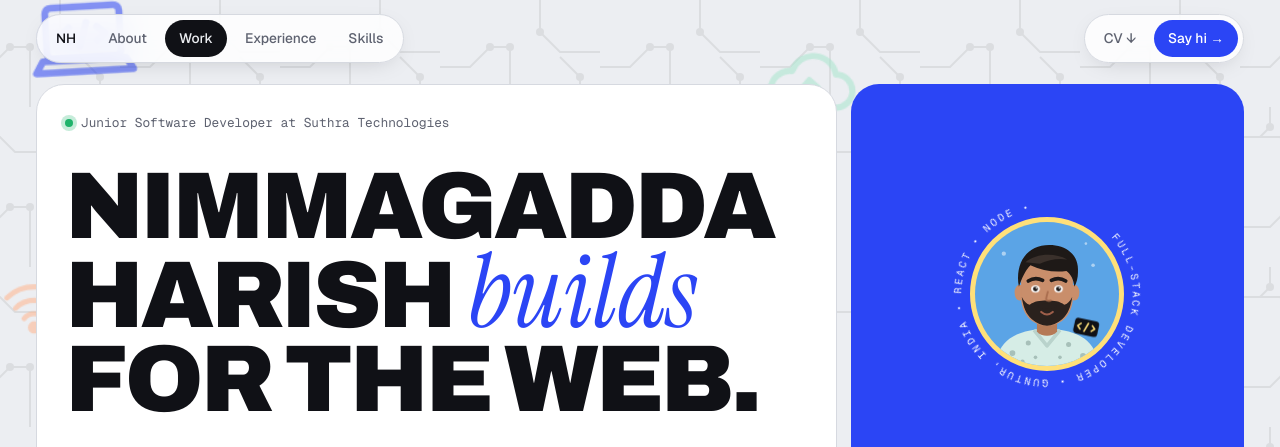
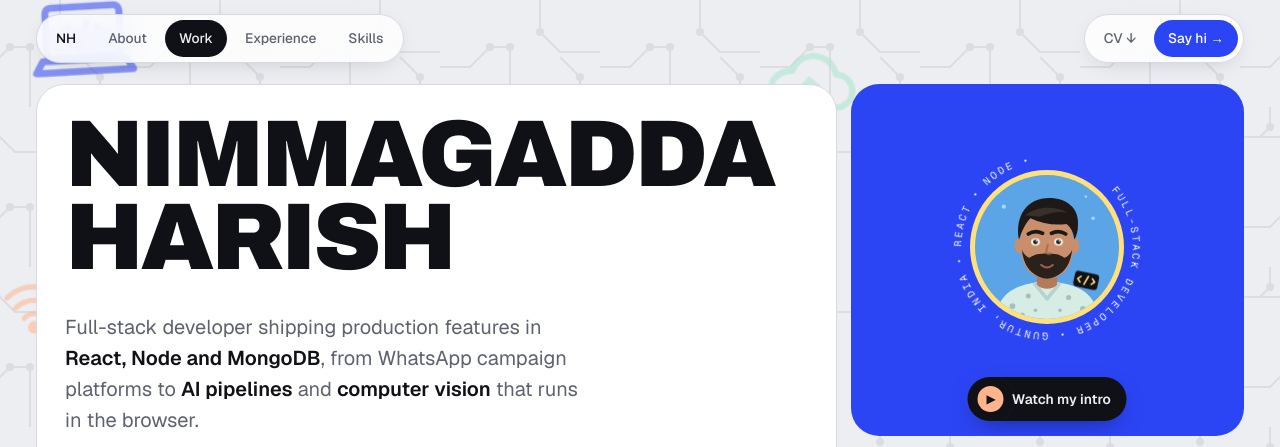
Before and after one commit to harish-4797/harish-4797.github.io, a plain HTML site: page index.html in a window 1280 px wide. Shown: the top 447 px of the page. Drawn offline with nearby package versions, Linux system fonts and the light colour scheme; animation ran at ten frames a second.

Commit message:
Simplify hero to name only
Co-Authored-By: Claude Opus 5.5 <noreply@anthropic.com>
Claude-Session: https://claude.ai/code/session_01R7coNSBgf89SndgJRq9j1w

```diff
--- a/index.html
+++ b/index.html
@@ -500,11 +500,9 @@ h2 .serif { color: var(--cobalt); font-size: 1.1em; }
   <div class="wrap hero">
     <div class="bento">
       <div class="t t-name in">
-        <span class="hi"><i></i>Junior Software Developer at Suthra Technologies</span>
-        <h1 aria-label="Nimmagadda Harish, full-stack developer">
+        <h1 aria-label="Nimmagadda Harish">
           <span class="ln"><span style="--d:.1s">Nimmagadda</span></span>
-          <span class="ln"><span style="--d:.22s">Harish <span class="serif">builds</span></span></span>
-          <span class="ln"><span style="--d:.34s">for the web.</span></span>
+          <span class="ln"><span style="--d:.22s">Harish</span></span>
         </h1>
         <div style="display:grid;gap:1.1rem">
           <p>Full-stack developer shipping production features in <b>React, Node and MongoDB</b>, from WhatsApp campaign platforms to <b>AI pipelines</b> and <b>computer vision</b> that runs in the browser.</p>
```
Also changed, not shown: og-image.png.
